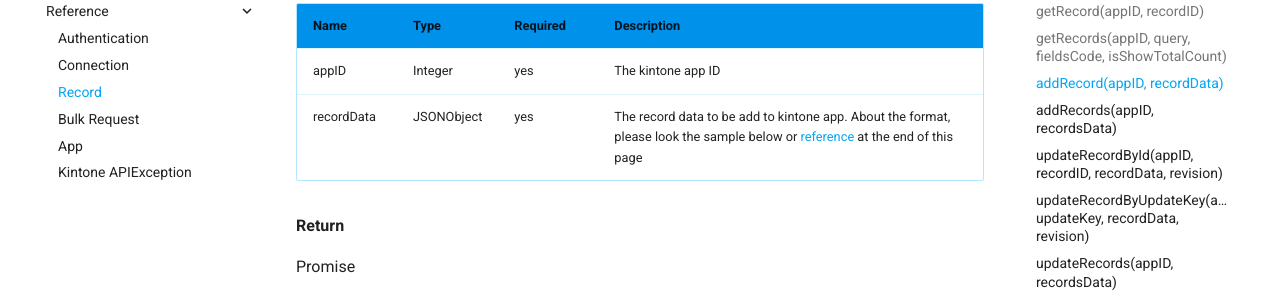
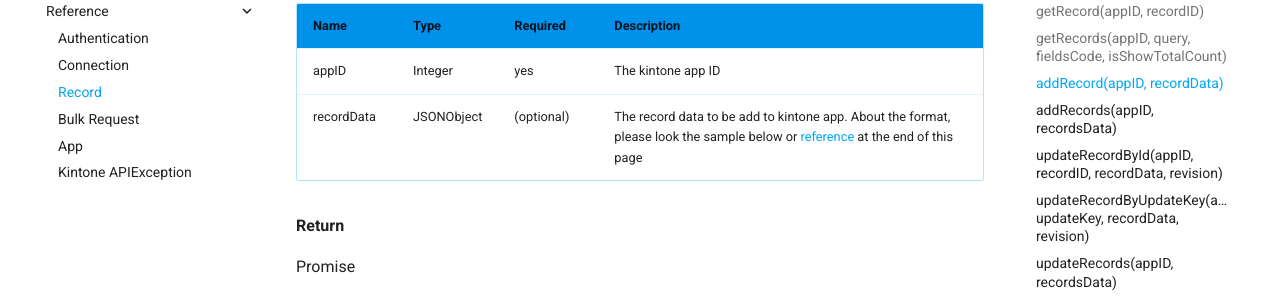
Before and after one commit to kintone-labs/kintone-nodejs-sdk, an MkDocs documentation site: the page built from docs/reference/record.md, in a window 1280 px wide and 900 px high, scrolled down 2291 px. Shown: the part 151-451 px from the top of the window. Built offline with MkDocs 1.6.1 and Material for MkDocs 9.7.7, drawn with Linux system fonts in a browser that asks for light colours; old or Windows-style settings are respelled for this version of MkDocs.

Commit message:
Update doc: Record revision - optional

```diff
--- a/docs/reference/record.md
+++ b/docs/reference/record.md
@@ -119,7 +119,7 @@
 | Name| Type| Required| Description |
 | --- | --- | --- | --- |
 | appID | Integer | yes | The kintone app ID
-| recordData | JSONObject | yes | The record data to be add to kintone app. About the format, please look the sample below or [reference](#reference) at the end of this page
+| recordData | JSONObject | (optional) | The record data to be add to kintone app. About the format, please look the sample below or [reference](#reference) at the end of this page
 
 **Return**
 
```
